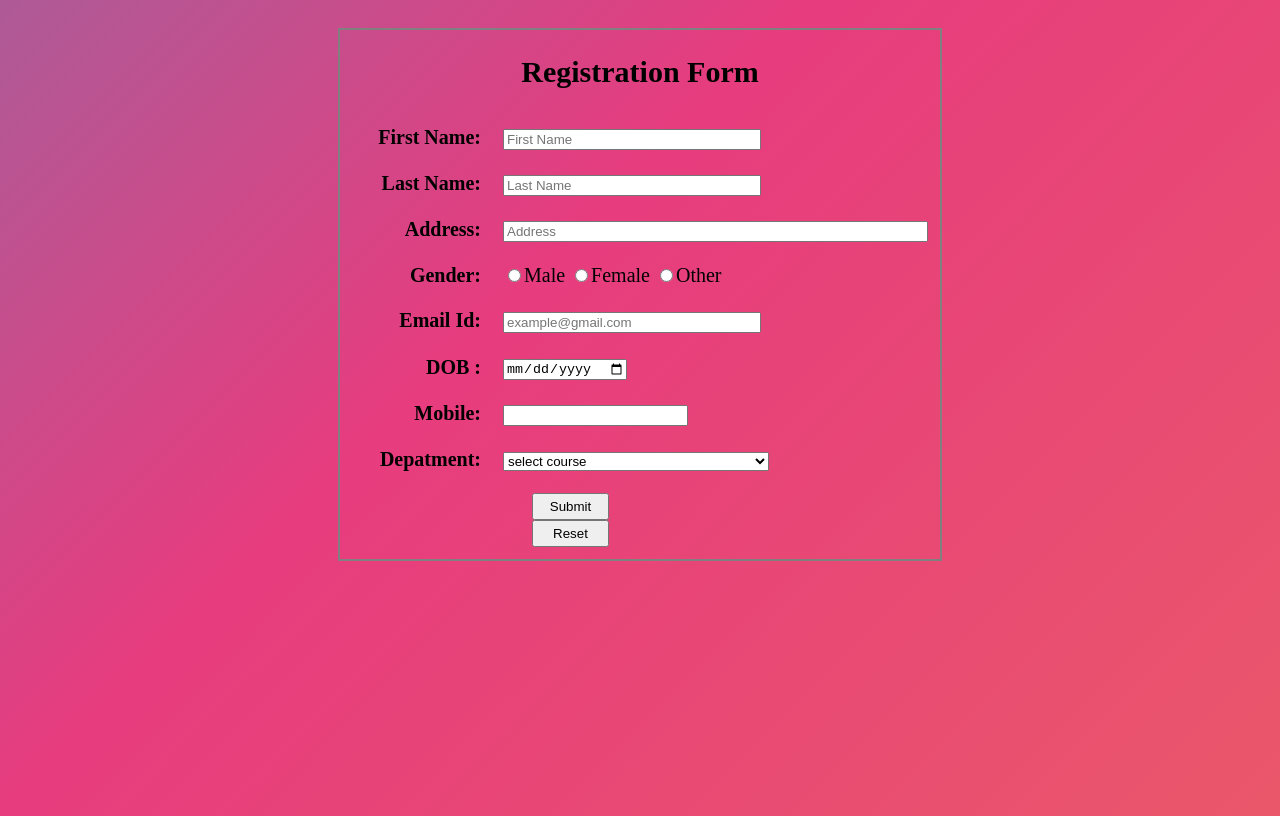
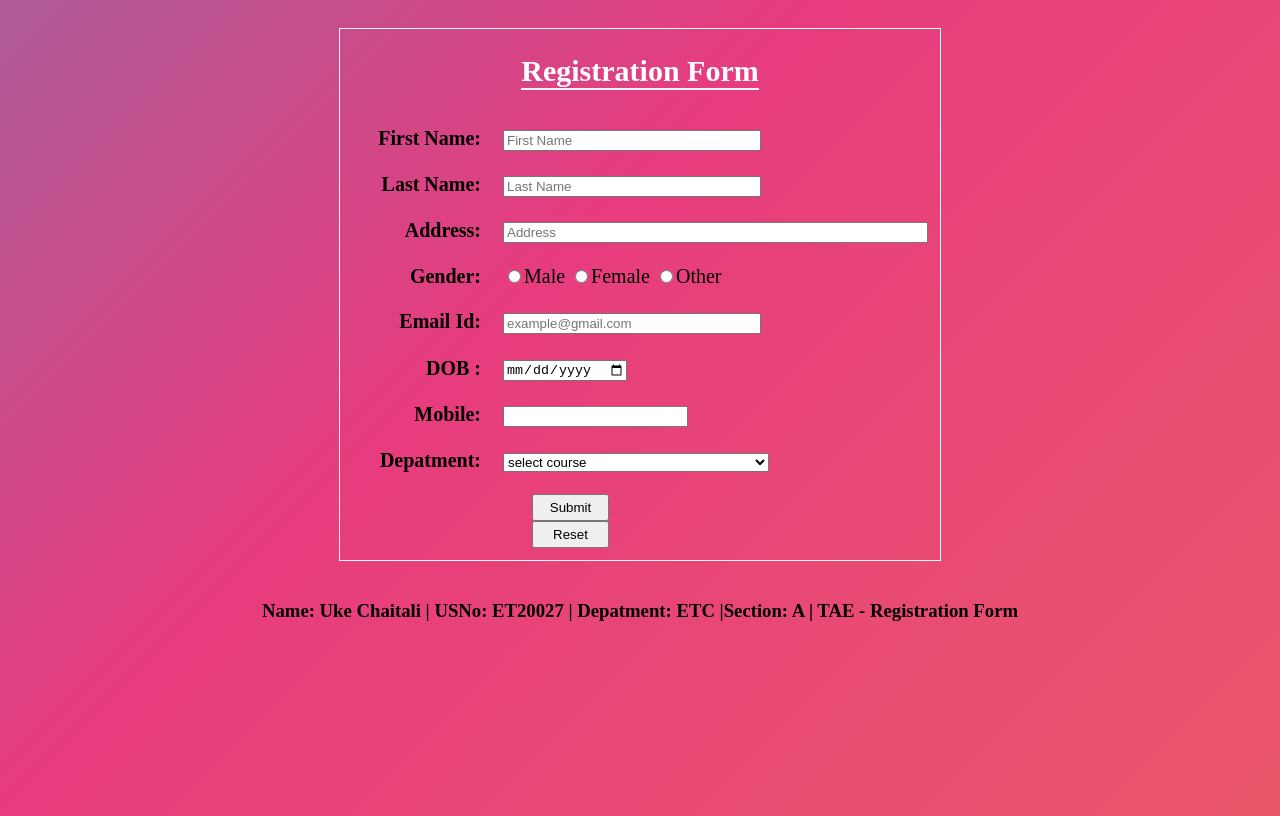
Before and after one commit to chaitaliuke/chaitaliuke.github.io, a plain HTML site: page index.html in a window 1280 px wide. Drawn offline with Linux system fonts and the light colour scheme.

Commit message:
RegistrationForm.html

```diff
--- a/index.html
+++ b/index.html
@@ -1,7 +1,7 @@
 <!DOCTYPE html>
 <html>
 <head>
-    <title>Reg Form</title>
+    <title>Registration Form</title>
     <style type="text/css">
        body {
                 background: linear-gradient(-45deg, #ee7752, #e73c7e, #23a6d5, #23d5ab);
@@ -33,10 +33,10 @@
         }
         form{
             text-align: center;
-           font-family: MS UI Gothic;
+           font-family: Microsoft Himalaya;
            color: black;
             font-size: 20px;
-            border: 2px solid grey;
+            border: 1px solid floralwhite;
             width: 600px;
             margin: 20px auto;
         }
@@ -53,11 +53,13 @@
             text-align: left;
 
        }
-       h2{
-        font-family: Rockwell;
-        color: black;
+       h1{
+        font-family:Rockwell;
+        color: white;
        }
-
+       footer{
+        font-family: Gabriola;
+       }
        .section {
 
         position: relative;
@@ -65,6 +67,11 @@
         display: flex;
         justify-content: center;
         flex-direction: column;
+        }
+        span {
+            border-bottom: 2px solid whitesmoke;
+            display: inline-block;
+            vertical-align: top;
         }
 
     </style>
@@ -95,9 +102,9 @@
                 return false;
             }
             if (gender.value.length <= 0) {
-                alert("Gender is required");
-                gender.focus();
-                return false;
+            alert("Gender is required");
+             gender.focus();
+            return false;
             }
             if (email.value.length <= 0) {
                 alert("Email Id is required");
@@ -117,11 +124,13 @@
             }
             else{
 
-                alert('Thank You for Resistration & You are Redirecting to SB jain Website');
+
+                alert('Thank you for your Registration & You are Redirecting to S. B. Jain Website');
                // Redirecting to other page or webste code.
                window.location = "https://www.sbjit.edu.in/";
             }
 }
+
 
     </script>
 </head>
@@ -131,12 +140,13 @@
         <section class="section">
 
     <form method="" action="" name="reg_form" >
-        <h2>Registration Form</h2>
+        <h1><span>Registration Form</span></h1>
         <table>
             <tr>
                 <td><label>First Name: </label></td>
                 <td>
-                    <input type="text" name="fname" placeholder="First Name">
+
+                    <input type="text"  name="fname" placeholder="First Name">
                 </td>
             </tr>
             <tr>
@@ -197,5 +207,9 @@
 
     </form>
     </div>
+    <footer align="center">
+
+        <h3>Name: Uke Chaitali | USNo: ET20027 | Depatment: ETC |Section: A | TAE - Registration Form</h3></br>
+    </footer>
 </body>
 </html>
```
